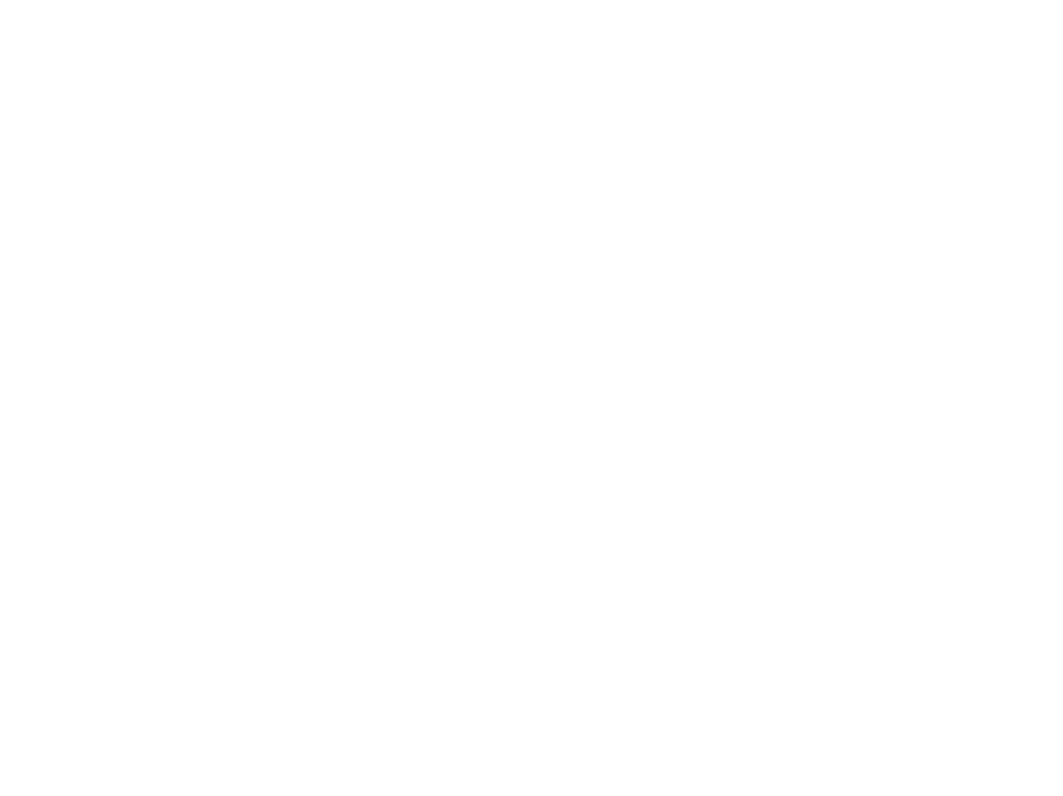
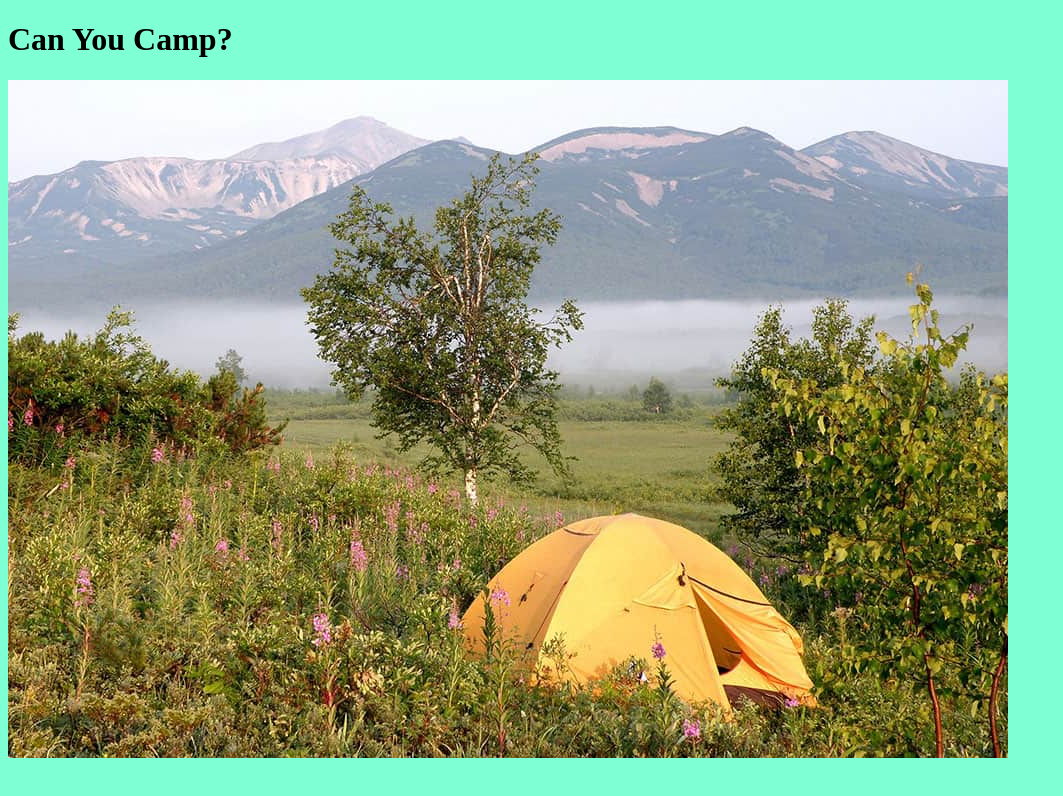
Before and after one commit to TechnoPrep/cairn, a plain HTML site: page index.html in a window 1280 px wide. Shown: the whole page, without its empty margins (0-1063 px from the left). Drawn offline with Linux system fonts and the light colour scheme.

Commit message:
simple connected wireframe

```diff
--- /dev/null
+++ b/assets/css/style.css
@@ -0,0 +1,3 @@
+* {
+background-color: aquamarine;
+}
--- a/index.html
+++ b/index.html
@@ -4,9 +4,16 @@
     <meta charset="UTF-8">
     <meta http-equiv="X-UA-Compatible" content="IE=edge">
     <meta name="viewport" content="width=device-width, initial-scale=1.0">
-    <title>Document</title>
+    <title>Can You Camp?</title>
+    <link rel="stylesheet" href="./assets/css/style.css">
 </head>
 <body>
+    <h1>Can You Camp?</h1>
+
+    <div id="img">
+        <img src="./assets/img/camp1.jpg" alt="placeholder">
+    </div>
+
     <script src="./assets/js/script.js"></script>
 </body>
 </html>
```
Also changed, not shown: assets/img/camp1.jpg (added), assets/style.css (deleted).
